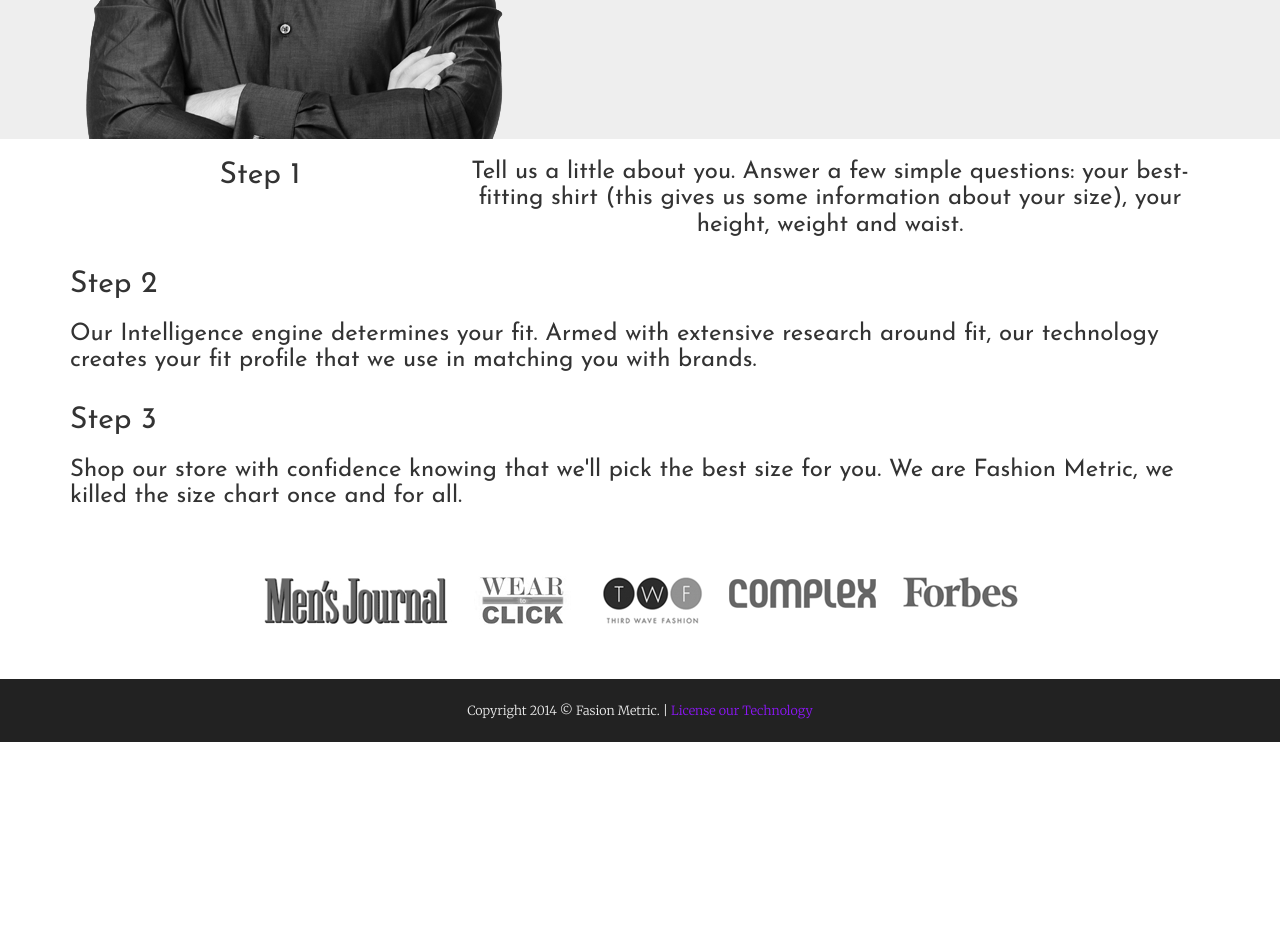
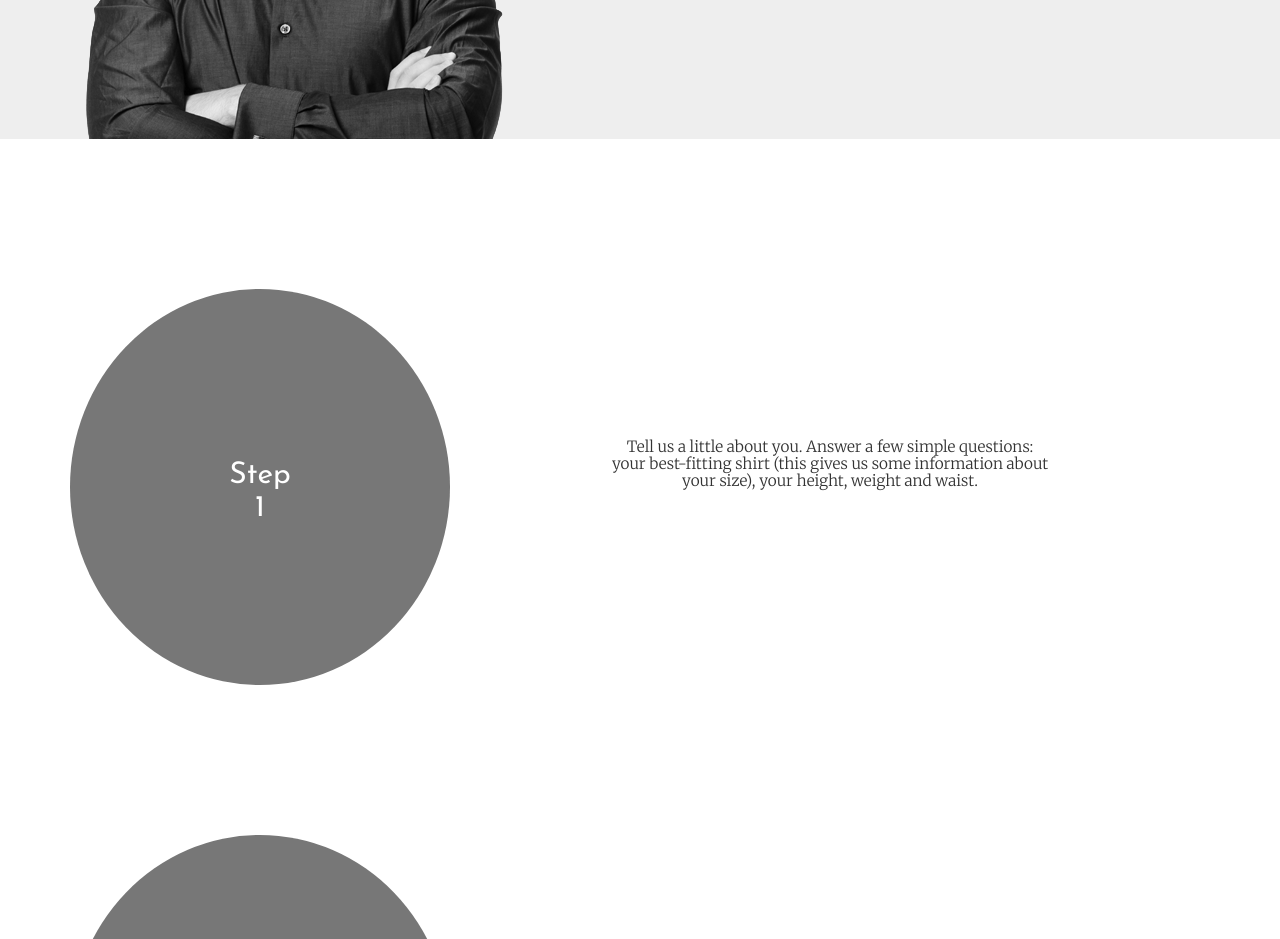
Before and after one commit to fashionmetric/threadhound, a plain HTML site: page index.html in a window 1280 px wide. Shown: the part 940-1879 px from the top of the page. Before the commit the page ends 1682 px from the top, so only its background shows below. Drawn offline with nearby package versions, Linux system fonts and the light colour scheme.

Commit message:
Adding step shapes

```diff
--- a/assets/less/steps.less
+++ b/assets/less/steps.less
@@ -1,10 +1,25 @@
 .step {
+  	margin-top: 150px;
 	.step-shape {
 	   .make-lg-column(4);
 	   text-align: center;
+	   padding: 150px;
+	   border-radius: 50%;
+	   color: white;
+           background-color: @gray-light;
 	  }
   	.step-content {
      		.make-lg-column(8);
+     		h3 {
      		text-align: center;
+     		width: 60%;
+     		display: block;
+     		margin: 0 auto;
+     		margin-top: 150px;
+     		font-family: @font-family-alt;
+     		color: @gray-dark;
+     		font-weight: @light-weight;
+     		font-size: 1.1em;
      		}
   	}
+}
--- a/assets/less/variables.less
+++ b/assets/less/variables.less
@@ -67,6 +67,7 @@
 @headings-font-weight:    500;
 @headings-line-height:    1.1;
 @headings-color:          inherit;
+@light-weight: 300;
 
 
 //== Iconography
--- a/index.html
+++ b/index.html
@@ -49,7 +49,7 @@
 	<article class="col-lg-12 article">
 		<div class="container">
 			<div class="step">
-				<div class="step-shape">
+				<div class="step-shape 1">
 					<h2>Step 1</h2>
 				</div>
 				<div class="step-content">
@@ -60,16 +60,29 @@
 	</article>
 	<article class="col-lg-12 article">
 		<div class="container">
-			<h2>Step 2</h2>
-			<h3>Our Intelligence engine determines your fit. Armed with extensive research around fit, our technology creates your fit profile that we use in matching you with brands.</h3>
+			<div class="step">
+				<div class="step-shape 2">
+					<h2>Step 2</h2>
+				</div>
+				<div class="step-content">
+				<h3>Our Intelligence engine determines your fit. Armed with extensive research around fit, our technology creates your fit profile that we use in matching you with brands.</h3>
+				</div>
+			</div>
 		</div>
 	</article>
 	<article class="col-lg-12 article">
 		<div class="container">
-			<h2>Step 3</h2>
-			<h3>Shop our store with confidence knowing that we'll pick the best size for you. We are Fashion Metric, we killed the size chart once and for all.</h3>
+			<div class="step">
+				<div class="step-shape 3">
+					<h2>Step 3</h2>
+				</div>
+				<div class="step-content">
+				<h3>Shop our store with confidence knowing that we'll pick the best size for you. We are Fashion Metric, we killed the size chart once and for all.</h3>
+				</div>
+			</div>
 		</div>
 	</article>
+
 	<article class="col-lg-12 article">
 		<div class="container">
 			<img src="assets/img/as-seen-in.png" class="center-block as-seen">
```
Also changed, not shown: assets/css/bootstrap.css. Lines whose indentation alone changed are shown as unchanged.
